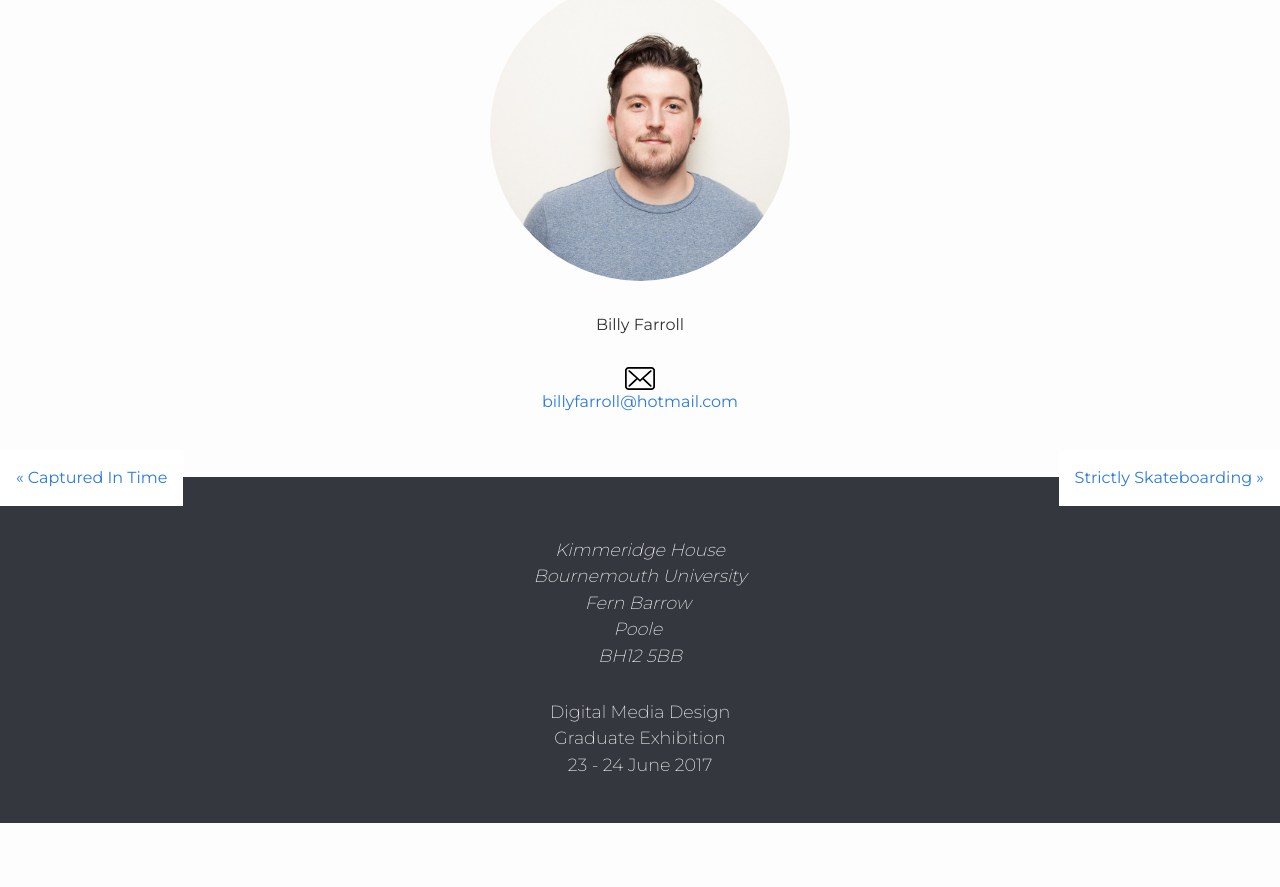
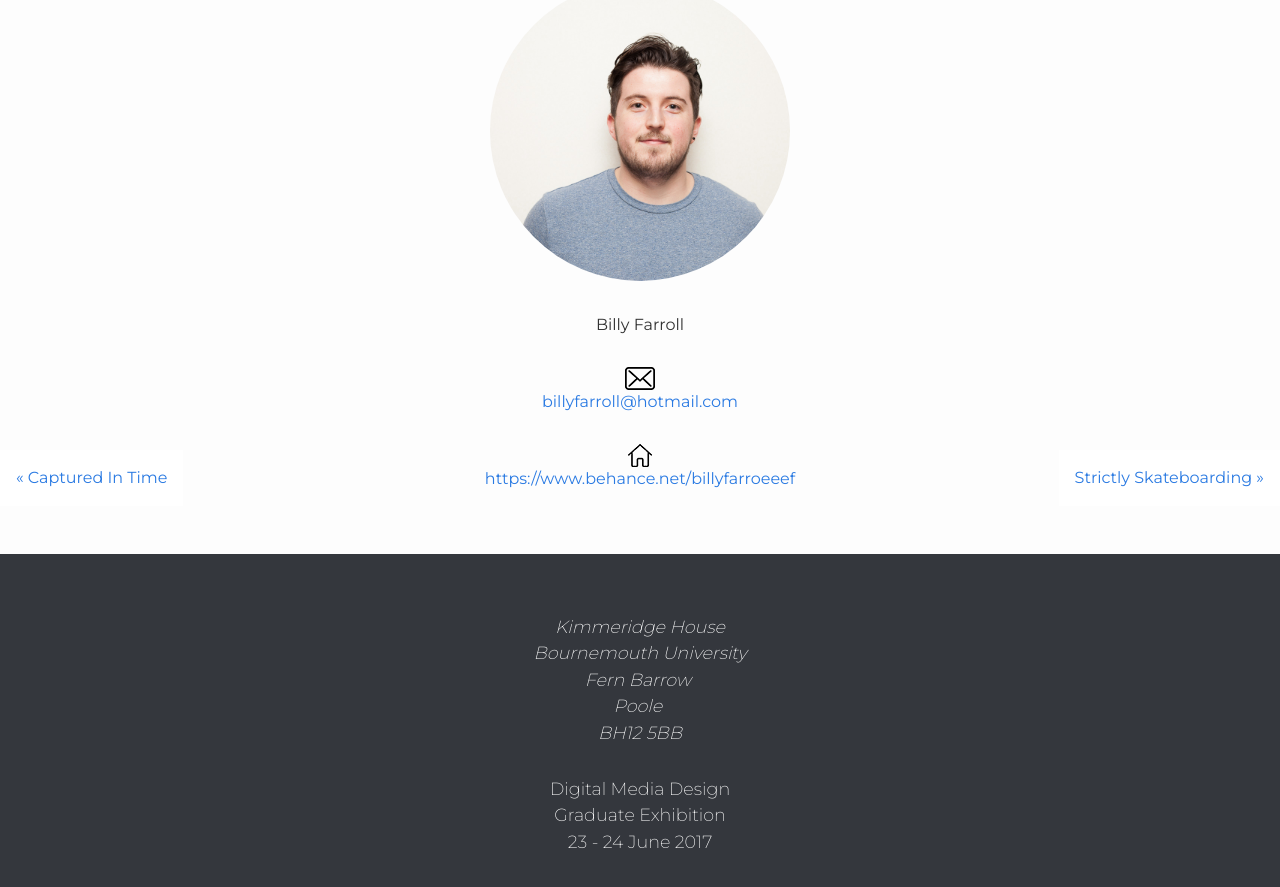
Before and after one commit to budmd/budmd.github.io, a Jekyll site: the page built from _works/billy-farroll.md, in a window 1280 px wide and 900 px high, scrolled down 760 px. Shown: the top 887 px of the window. Built offline with Jekyll 4.4.1, drawn with Linux system fonts in a browser that asks for light colours; nearby versions of some CDN libraries; before the commit the page ends 1583 px from its top, so only the background shows below that; some of the changed lines change nothing that is shown.

Commit message:
update for billy

```diff
--- a/_works/billy-farroll.md
+++ b/_works/billy-farroll.md
@@ -6,6 +6,7 @@ tagline: Experience the unlimited possibilities
 categories: graphics
 
 email: billyfarroll@hotmail.com
+portfolio: https://www.behance.net/billyfarroeeef
 
 photo: true
 
```
